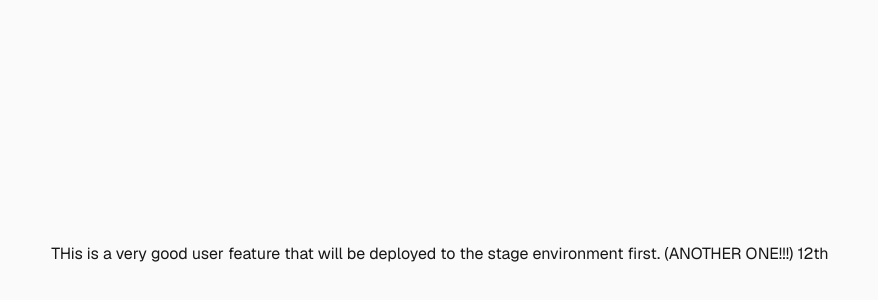
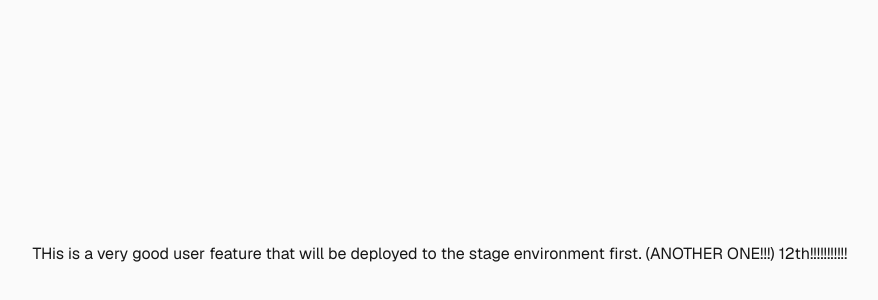
Before and after one commit to hampak/github-actions-practice, a Next.js app: page / in a window 1280 px wide. Shown: the part 146-446 px from the top of the page, without its empty margins (200-1078 px from the left). Built offline with nearby package versions, Linux system fonts and the light colour scheme.

Commit message:
Update page.tsx (#12)

```diff
--- a/src/app/page.tsx
+++ b/src/app/page.tsx
@@ -2,7 +2,7 @@ export default function Home() {
   return (
     <div className="flex min-h-screen items-center justify-center bg-zinc-50 font-sans dark:bg-black">
       THis is a very good user feature that will be deployed to the stage
-      environment first. (ANOTHER ONE!!!) 12th
+      environment first. (ANOTHER ONE!!!) 12th!!!!!!!!!!!
     </div>
   );
 }
```
